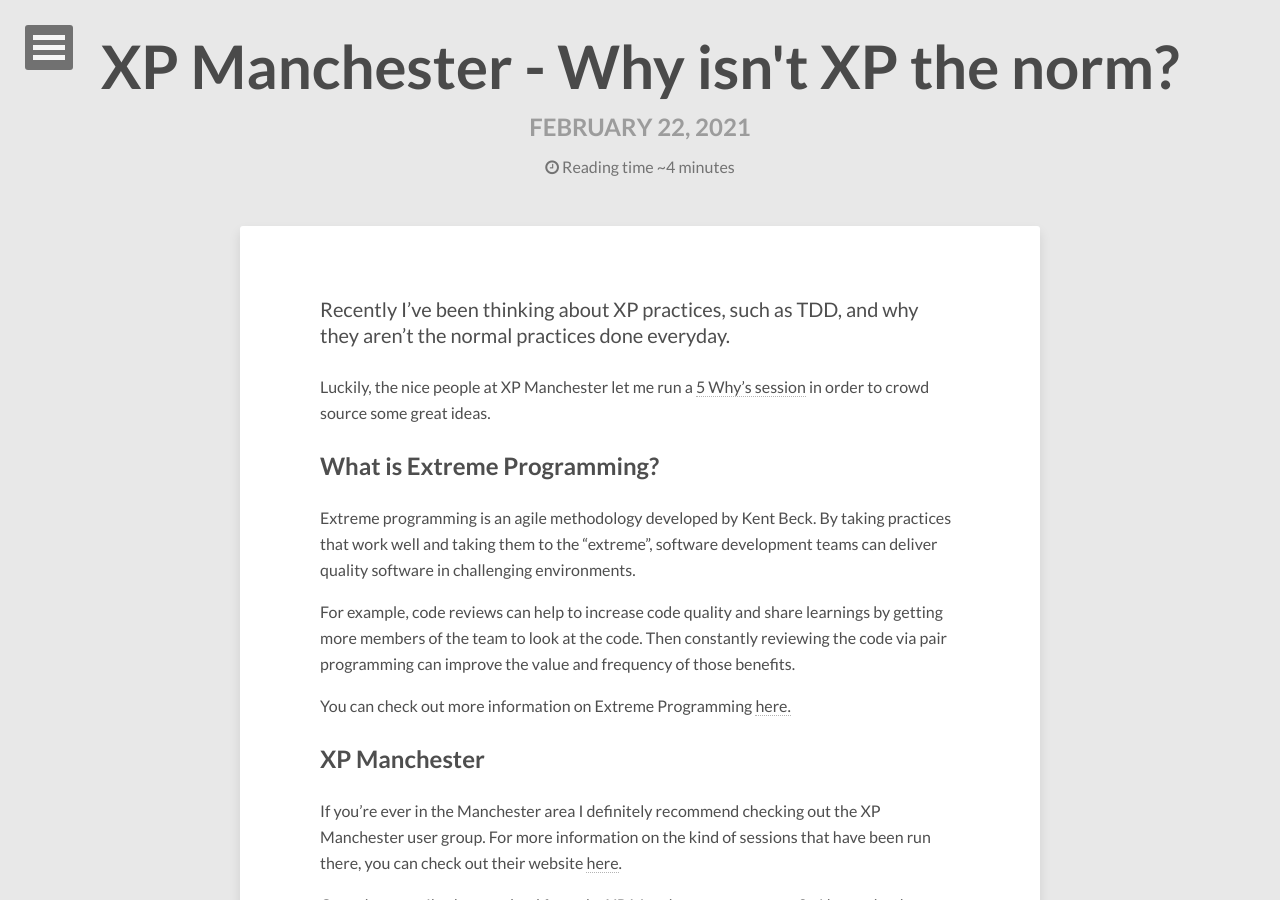
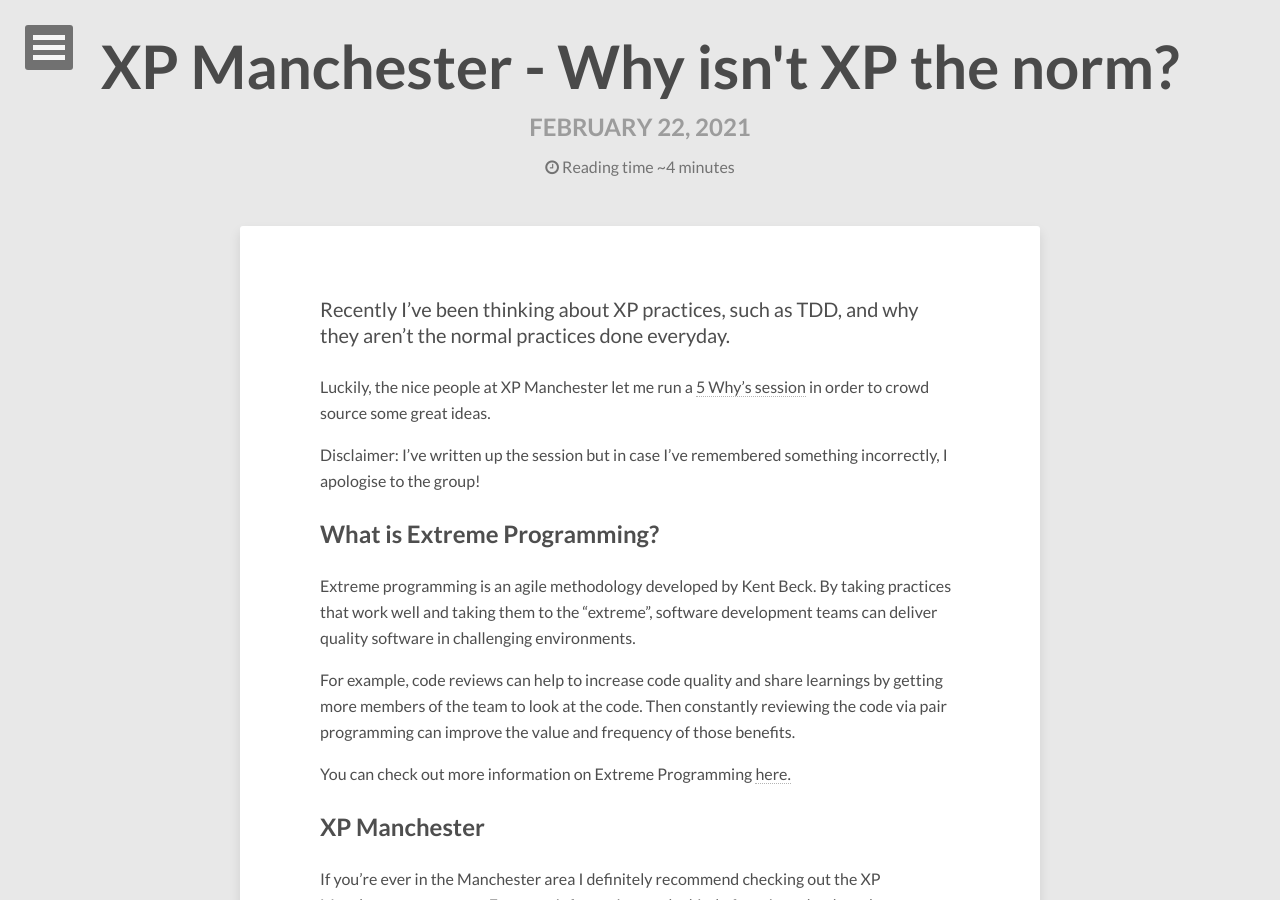
Before and after one commit to MartinT86/MartinT86.github.io, a Jekyll site: the page built from _posts/2021-02-22-xp-manchester-why-isnt-xp-the-norm.md, in a window 1280 px wide and 900 px high. Built offline with Jekyll 4.4.1, drawn with Linux system fonts in a browser that asks for light colours; nearby versions of some CDN libraries; comment, search, counter and statistics services are not loaded.

Commit message:
disclaimer

```diff
--- a/_posts/2021-02-22-xp-manchester-why-isnt-xp-the-norm.md
+++ b/_posts/2021-02-22-xp-manchester-why-isnt-xp-the-norm.md
@@ -8,6 +8,8 @@
 Recently I've been thinking about XP practices, such as TDD, and why they aren't the normal practices done everyday.
 
 Luckily, the nice people at XP Manchester let me run a [5 Why's session](https://martint86.github.io/five-whys/) in order to crowd source some great ideas.
+
+Disclaimer: I've written up the session but in case I've remembered something incorrectly, I apologise to the group!
 
 ## What is Extreme Programming?
 
```
